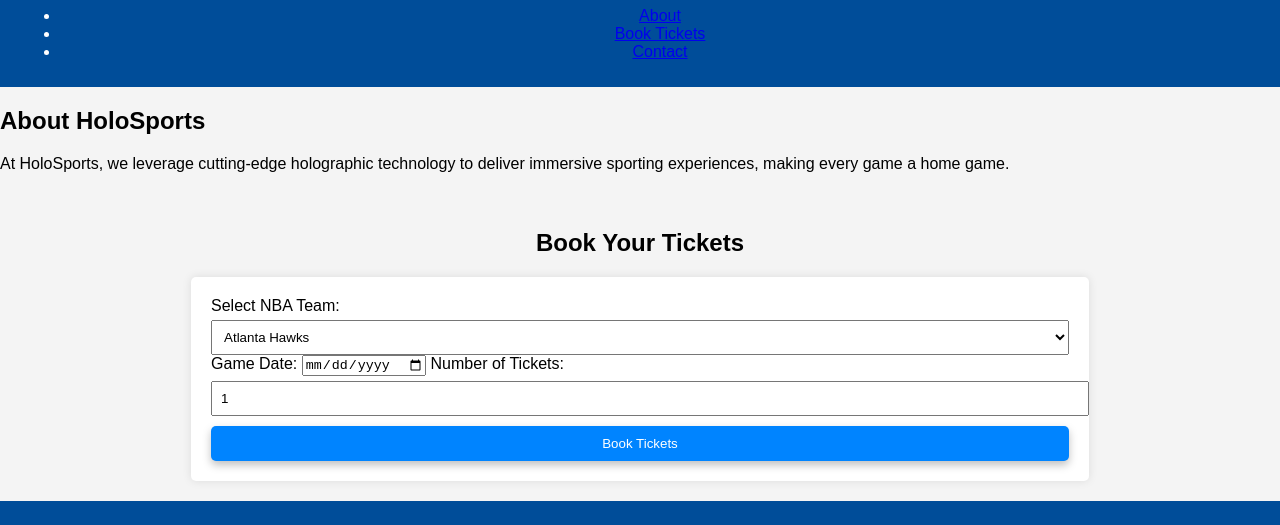
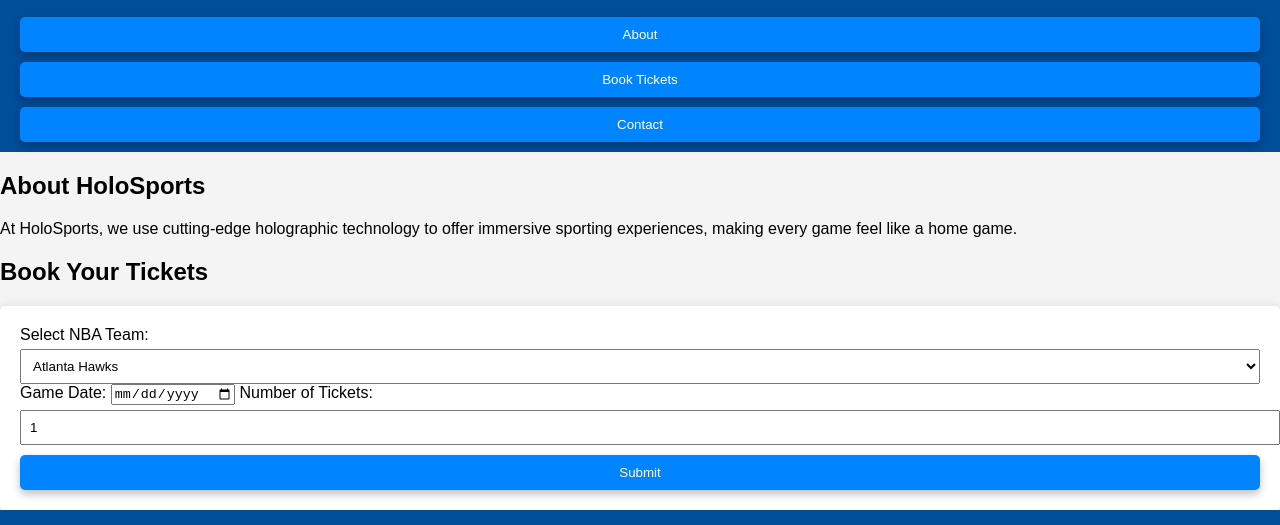
Before and after one commit to mohem1200/mohem1200-github.io, a plain HTML site: page index.html in a window 1280 px wide. Shown: the part 83-608 px from the top of the page. Drawn offline with Linux system fonts and the light colour scheme.

Commit message:
Update index.html

```diff
--- a/index.html
+++ b/index.html
@@ -9,21 +9,19 @@
 <body>
     <header>
         <h1>Welcome to HoloSports Basketball</h1>
-        <nav>
-            <ul>
-                <li><a href="#about">About</a></li>
-                <li><a href="#booking-form">Book Tickets</a></li>
-                <li><a href="#contact">Contact</a></li>
-            </ul>
-        </nav>
+        <div class="button-container">
+            <button onclick="location.href='#about'">About</button>
+            <button onclick="location.href='#booking-form'">Book Tickets</button>
+            <button onclick="location.href='#contact'">Contact</button>
+        </div>
     </header>
-    <section id="about">
+    <section id="about" class="content-section">
         <h2>About HoloSports</h2>
-        <p>At HoloSports, we leverage cutting-edge holographic technology to deliver immersive sporting experiences, making every game a home game.</p>
+        <p>At HoloSports, we use cutting-edge holographic technology to offer immersive sporting experiences, making every game feel like a home game.</p>
     </section>
-    <main>
+    <section id="booking-form" class="content-section">
         <h2>Book Your Tickets</h2>
-        <form id="booking-form">
+        <form>
             <label for="team">Select NBA Team:</label>
             <select id="team" name="team">
                 <option value="hawks">Atlanta Hawks</option>
@@ -38,7 +36,7 @@
                 <option value="warriors">Golden State Warriors</option>
                 <option value="rockets">Houston Rockets</option>
                 <option value="pacers">Indiana Pacers</option>
-                <option value="clippers">Los Angeles Clippers</option>
+                <option value="clippers">LA Clippers</option>
                 <option value="lakers">Los Angeles Lakers</option>
                 <option value="grizzlies">Memphis Grizzlies</option>
                 <option value="heat">Miami Heat</option>
@@ -61,14 +59,12 @@
             <input type="date" id="date" name="date">
             <label for="tickets">Number of Tickets:</label>
             <input type="number" id="tickets" name="tickets" min="1" max="10" value="1">
-            <button type="submit">Book Tickets</button>
+            <button type="submit">Submit</button>
         </form>
-    </main>
-    <footer>
-        <section id="contact">
-            <h2>Contact Us</h2>
-            <p>Email us at info@holosports.com</p>
-        </section>
+    </section>
+    <footer id="contact" class="content-section">
+        <h2>Contact Us</h2>
+        <p>Email us at info@holosports.com</p>
     </footer>
     <script src="script.js"></script>
 </body>
```
